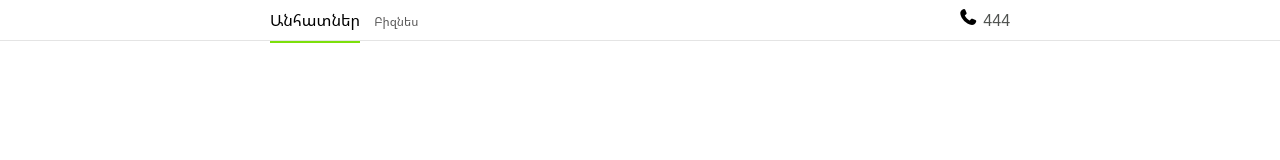
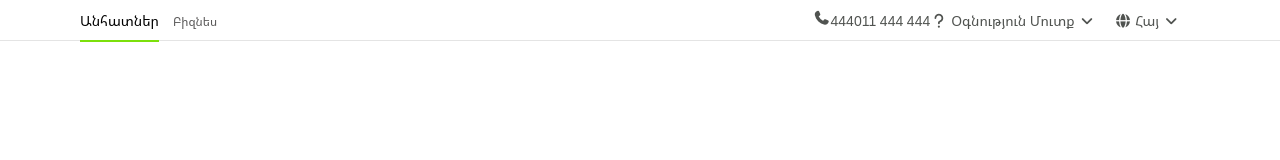
Before and after one commit to on-ghazariian/ucom, a website built with Vite: page index.html in a window 1280 px wide. Built offline with nearby package versions, Linux system fonts and the light colour scheme.

Commit message:
add all contacts

```diff
--- a/src/main.js
+++ b/src/main.js
@@ -10,6 +10,16 @@ document.querySelector("#app").innerHTML = `
       <div id="contacts">
         <i class="fa-solid fa-phone"></i>
         <p id="four">444</p>
+        <p id="hamar">011 444 444</p>
+        <div id="cont2">
+        <i class="fa-solid fa-question"></i>
+        <p>Օգնություն</p>
+        <p id="mutq">Մուտք</p>
+        <i class="fa-solid fa-angle-down"></i>
+        <i style="padding-left: 15px;" class="fa-solid fa-globe"></i>
+        <p>Հայ</p>
+        <i class="fa-solid fa-angle-down"></i>
+        </div>
       </div>
     </div>
   </div>
--- a/src/style.css
+++ b/src/style.css
@@ -6,12 +6,14 @@
 p {
   display: inline;
   font-family: Manrope, Noto Sans Armenian, sans-serif;
+  cursor: pointer;
+
 }
 
 
 #top-header {
   width: 100vw;
-  justify-content: space-around;
+  justify-content: space-between;
   border-bottom: 0.5px solid rgb(228, 228, 228);
   height: 40px;
   display: flex;
@@ -27,12 +29,15 @@ p {
 #anh {
   border-bottom: 2px solid #7ce00b;
   padding-bottom: 10px;
+  font-size: 14px
+}
+#category{
+  padding-left: 80px;
 }
 #contacts{
   display: flex;
   flex-direction: row;
+  color: #505350;
+  font-size: 14px;
+  padding-right: 100px;
 }
-#four{
-  margin-left: 5px;
-  color: #505350;
-}
```
